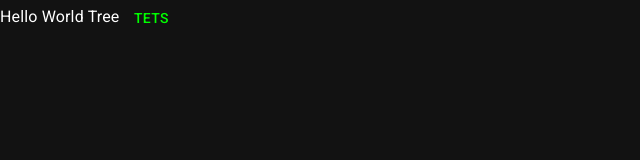
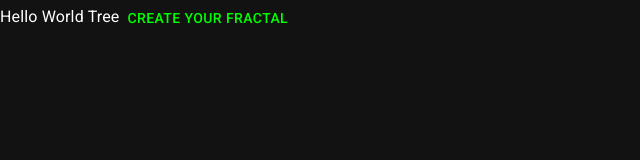
Before and after one commit to ModPhoenix/world-tree, a React (Create React App) app in the folder client/: page / in a window 1280 px wide. Shown: the top 160 px of the page, without its empty margins (0-640 px from the left). Built offline with nearby package versions, Linux system fonts and the light colour scheme.

Commit message:
chore: setup styled-components and import restrictions

```diff
--- a/client/package.json
+++ b/client/package.json
@@ -32,6 +32,7 @@
     "@types/node": "16.11.38",
     "@types/react": "18.0.11",
     "@types/react-dom": "18.0.5",
+    "@types/styled-components": "5.1.25",
     "@typescript-eslint/eslint-plugin": "5.27.0",
     "@typescript-eslint/parser": "5.27.0",
     "eslint": "8.17.0",
--- a/client/src/App.tsx
+++ b/client/src/App.tsx
@@ -1,10 +1,10 @@
-import { Button } from '@mui/material';
+import Button from '@mui/material/Button';
 
 export function App() {
   return (
     <div style={{ height: '10000px' }}>
       Hello World Tree
-      <Button>Tets</Button>
+      <Button>Create your Fractal</Button>
     </div>
   );
 }
```
Also changed, not shown: client/.babel-plugin-macrosrc.js (added), client/.eslintrc.js, 1 other file (tests, documents, lock files or other folders).
